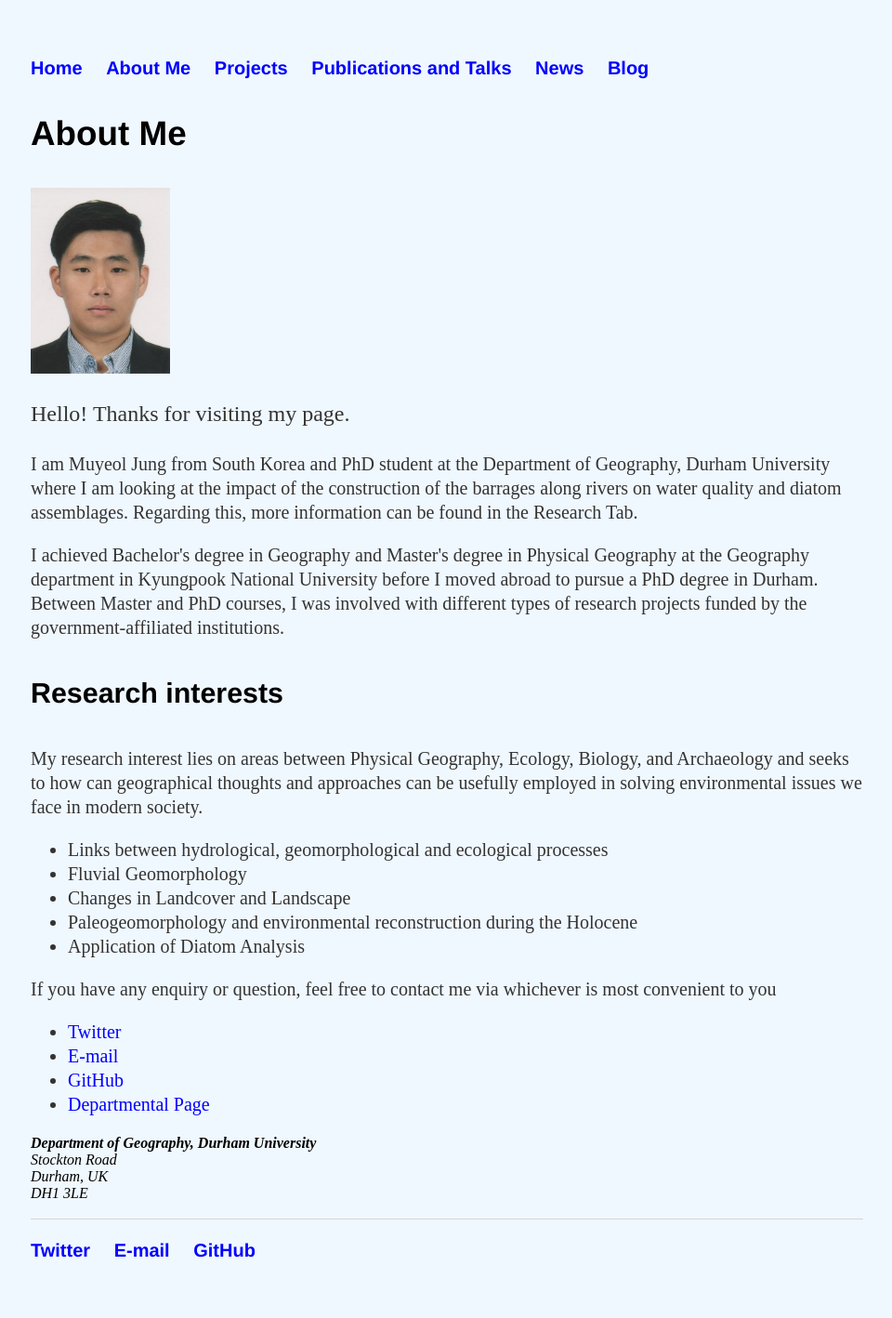
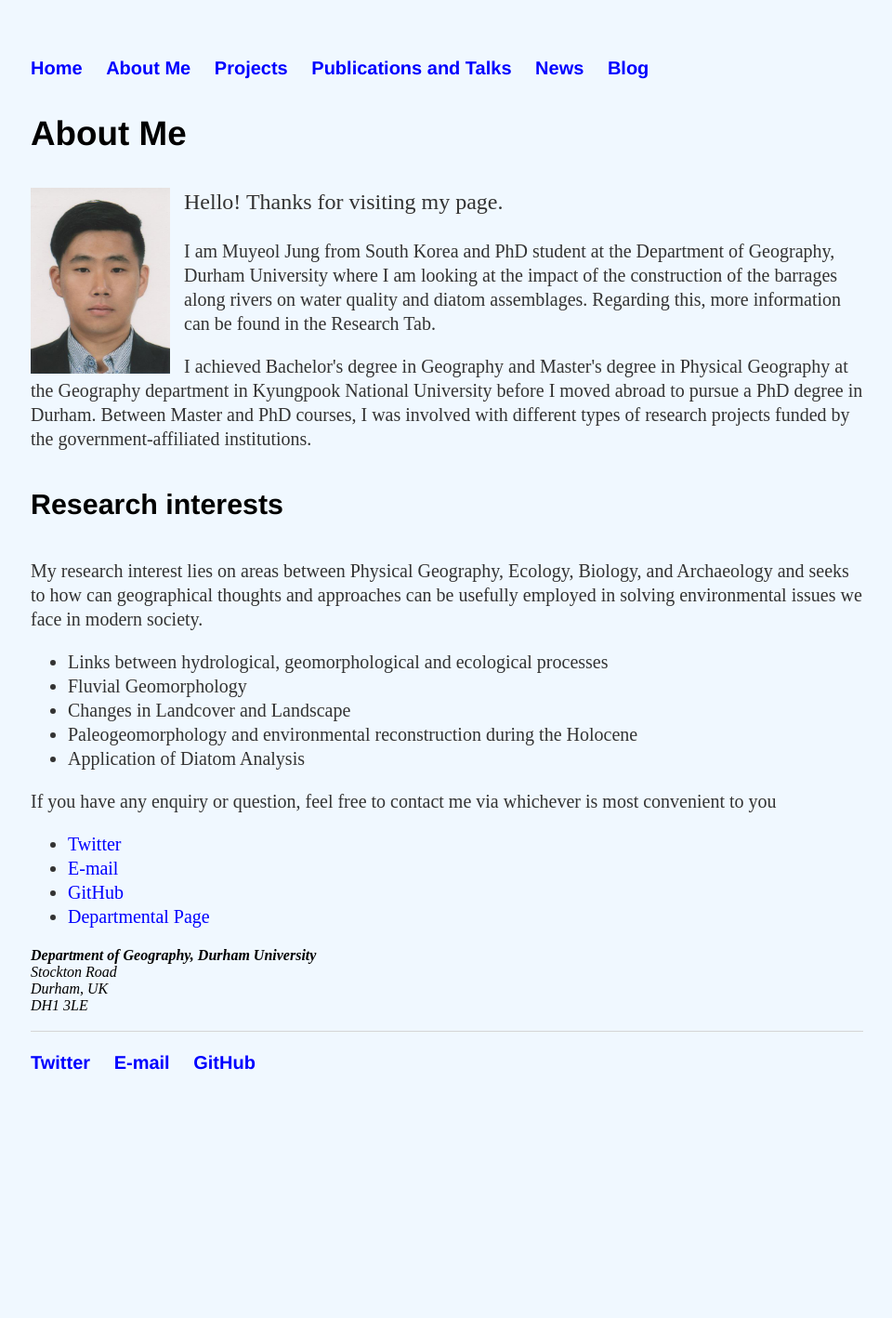
Before and after one commit to muyeoljung/muyeoljung.github.io, a Jekyll site: the page built from about/index.html, in a window 1280 px wide. Shown: the whole page at 93% size, without its empty margins (159-1119 px from the left). Built offline with Jekyll 4.4.1, drawn with Linux system fonts in a browser that asks for light colours; after the commit the page ends 1216 px from its top, so only the background shows below that.

Commit message:
Update index.html

```diff
--- a/about/index.html
+++ b/about/index.html
@@ -4,7 +4,7 @@ title: About Me
 ---
 		<div class="about">
 			<h3>About Me</h3>
-			<img src="/images/About_me_image.jpg", width="150">
+			<img src="/images/About_me_image.jpg", width="150", style="float: left; margin-right: 15px;">
 			<p style="font-size:24px"> Hello! Thanks for visiting my page. </p>
 			<p> I am Muyeol Jung from South Korea and PhD student at the Department of Geography, Durham University where I am looking at the impact of the construction of the barrages along rivers on water quality and diatom assemblages. Regarding this, more information can be found in the Research Tab.</p>
 			<p> I achieved Bachelor's degree in Geography and Master's degree in Physical Geography at the Geography department in Kyungpook National University before I moved abroad to pursue a PhD degree in Durham. Between Master and PhD courses, I was involved with different types of research projects funded by the government-affiliated institutions. </p>
```
